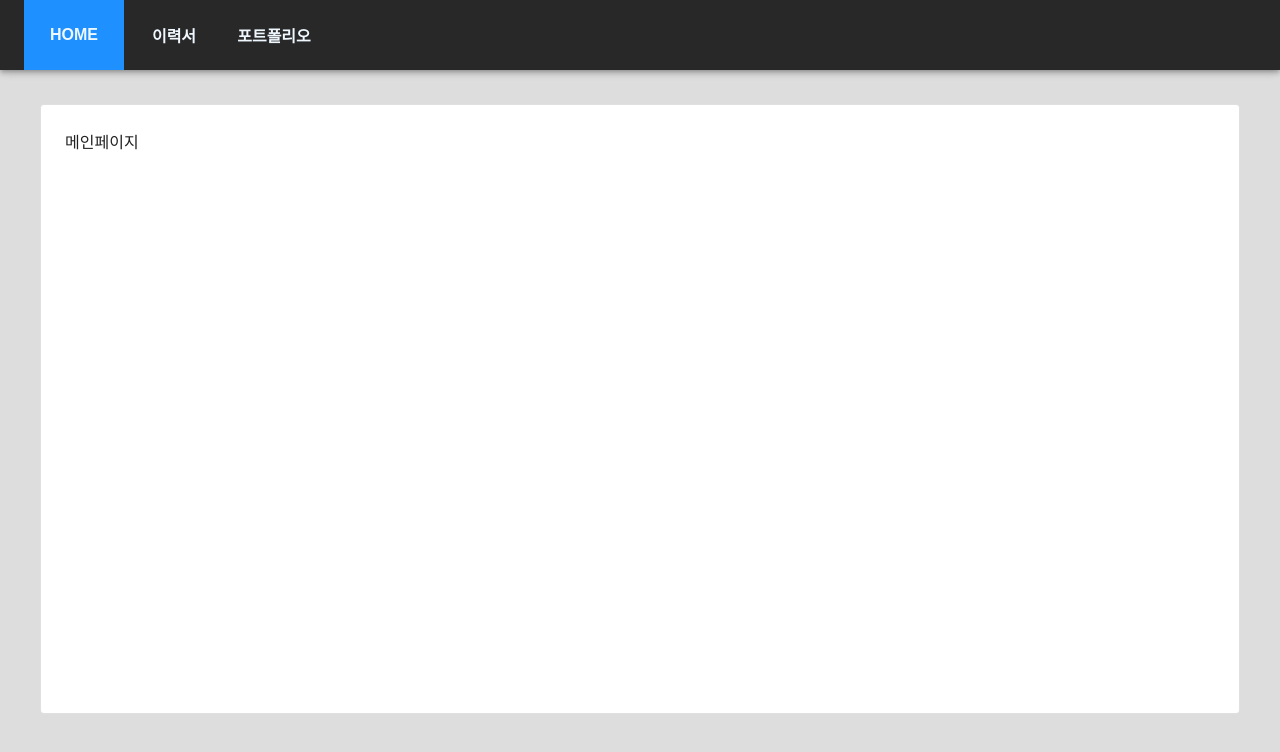
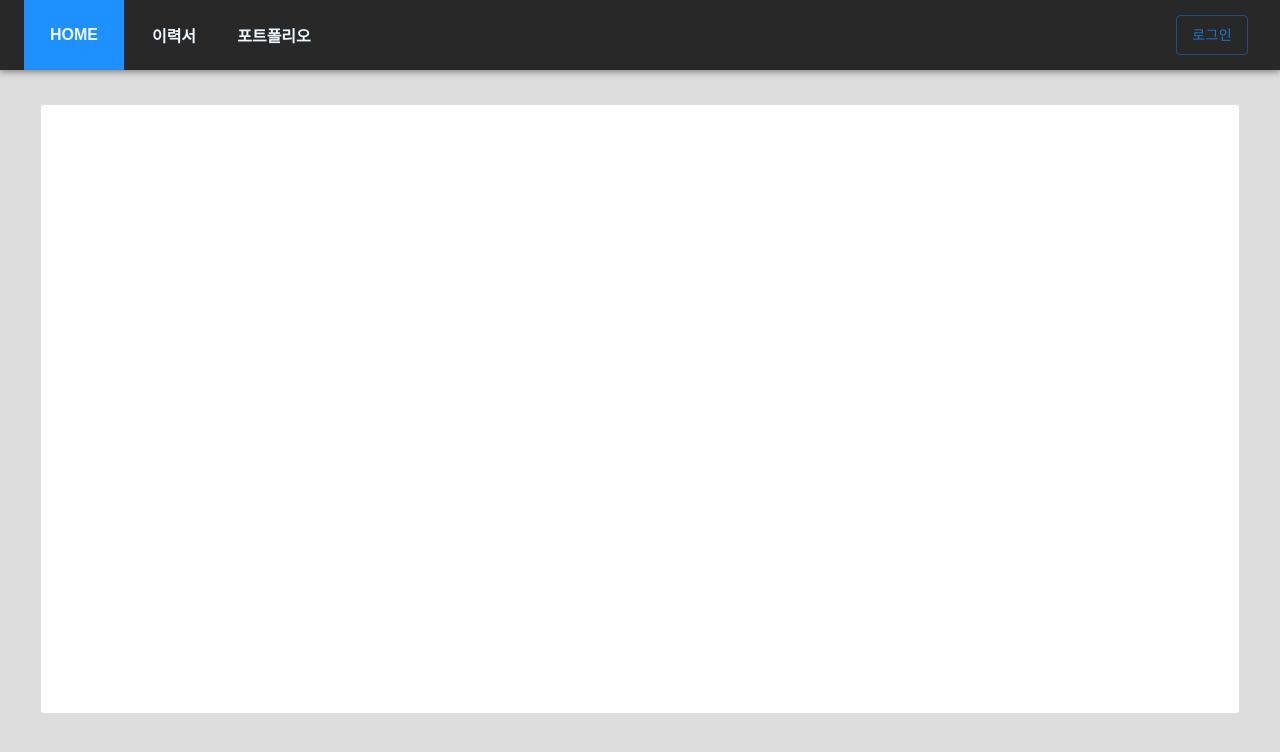
Before and after one commit to 5pponent/dmu-blog-prac, a React (Create React App) app: page / in a window 1280 px wide. Shown: the top 752 px of the page. Built offline with nearby package versions, Linux system fonts and the light colour scheme.

Commit message:
feat: 구글 로그인 추가

```diff
--- a/package.json
+++ b/package.json
@@ -8,6 +8,7 @@
     "@mui/icons-material": "^5.10.9",
     "@mui/material": "^5.10.13",
     "@mui/styled-engine-sc": "^5.10.6",
+    "@react-oauth/google": "^0.5.0",
     "@testing-library/jest-dom": "^5.16.5",
     "@testing-library/react": "^13.4.0",
     "@testing-library/user-event": "^13.5.0",
@@ -15,6 +16,7 @@
     "@types/node": "^16.18.3",
     "@types/react": "^18.0.25",
     "@types/react-dom": "^18.0.8",
+    "axios": "^1.1.3",
     "react": "^18.2.0",
     "react-dom": "^18.2.0",
     "react-router-dom": "^6.4.3",
@@ -57,5 +59,5 @@
     "gh-pages": "^4.0.0",
     "prettier": "2.7.1"
   },
-  "homepage": "https://5pponent.github.io/dmu-blog-prac"
+  "homepage": "https://5pponent.github.io"
 }
--- a/src/components/Header.js
+++ b/src/components/Header.js
@@ -1,6 +1,8 @@
 import {useNavigate} from "react-router-dom";
 import React, {useState} from "react";
-import {AppBar, ButtonBase, styled, Toolbar} from "@mui/material";
+import {AppBar, Button, ButtonBase, Stack, styled, Toolbar} from "@mui/material";
+import {GoogleLogin, useGoogleLogin} from "@react-oauth/google";
+import axios from "axios";
 
 const StyledButton = styled(ButtonBase)`
   font-size: 16px;
@@ -15,11 +17,19 @@ export default function Header() {
   const navigate = useNavigate();
   const [nav, setNav] = useState("HOME");
 
+  const login = useGoogleLogin({
+    onSuccess: async ({code}) => {
+      await axios.post(`http://localhost:5000/auth/google`, {code})
+    },
+    flow: "auth-code"
+  })
+
   return (
     <AppBar style={{backgroundColor: "#282828"}}>
       <Toolbar style={{
-        display: "flex", alignItems: "center",
+        display: "flex", alignItems: "center", justifyContent: "space-between"
       }}>
+        <Stack direction={"row"}>
           <StyledButton
             style={{backgroundColor: nav === "HOME" ? "dodgerblue" : ""}}
             onClick={() => {
@@ -38,6 +48,22 @@ export default function Header() {
               setNav("PORTFOLIO");
               navigate(`/portfolio`);
             }}>포트폴리오</StyledButton>
+        </Stack>
+
+        <Stack direction={"row"} spacing={1}>
+          <Button onClick={() => {login()}} variant={"outlined"}>
+            로그인
+          </Button>
+
+          <GoogleLogin
+            onSuccess={(credentialResponse) => {
+              console.log(credentialResponse);
+            }}
+            onError={() => {
+              console.log("login failed");
+            }}
+          />
+        </Stack>
       </Toolbar>
     </AppBar>
   );
--- a/src/components/Home.js
+++ b/src/components/Home.js
@@ -1,11 +1,14 @@
 import React from "react";
+import {GoogleLogin, useGoogleLogin} from "@react-oauth/google";
+import {Button} from "@mui/material";
+
+
 
 export default function Home() {
 
-
   return (
     <>
-      메인페이지
+
     </>
   );
 }
--- a/src/index.tsx
+++ b/src/index.tsx
@@ -2,13 +2,18 @@ import React from "react";
 import ReactDOM from "react-dom/client";
 import App from "./App";
 import reportWebVitals from "./reportWebVitals";
+import {GoogleOAuthProvider} from "@react-oauth/google";
 
 const root = ReactDOM.createRoot(
   document.getElementById("root") as HTMLElement
 );
 root.render(
   <React.StrictMode>
-    <App />
+    <GoogleOAuthProvider
+      clientId={"1041590159415-qj8ebq8i66ukldb0v7so9j2jj3a0t9vc.apps.googleusercontent.com"}
+    >
+      <App />
+    </GoogleOAuthProvider>
   </React.StrictMode>
 );
 
```
Also changed, not shown: 1 other file (tests, documents, lock files or other folders). Lines whose indentation alone changed are shown as unchanged.
